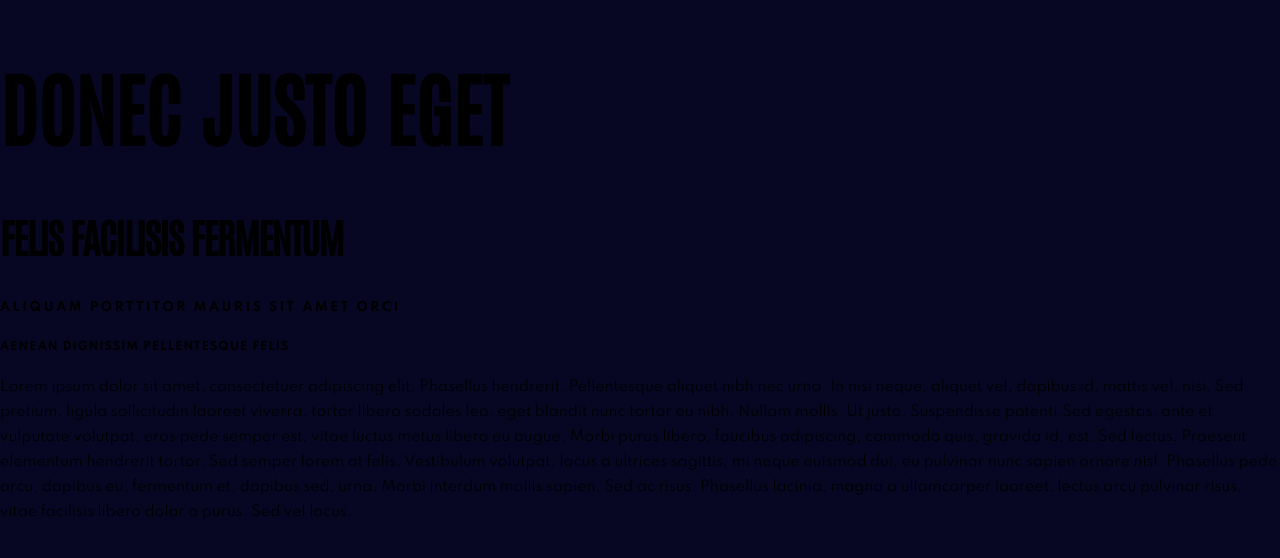
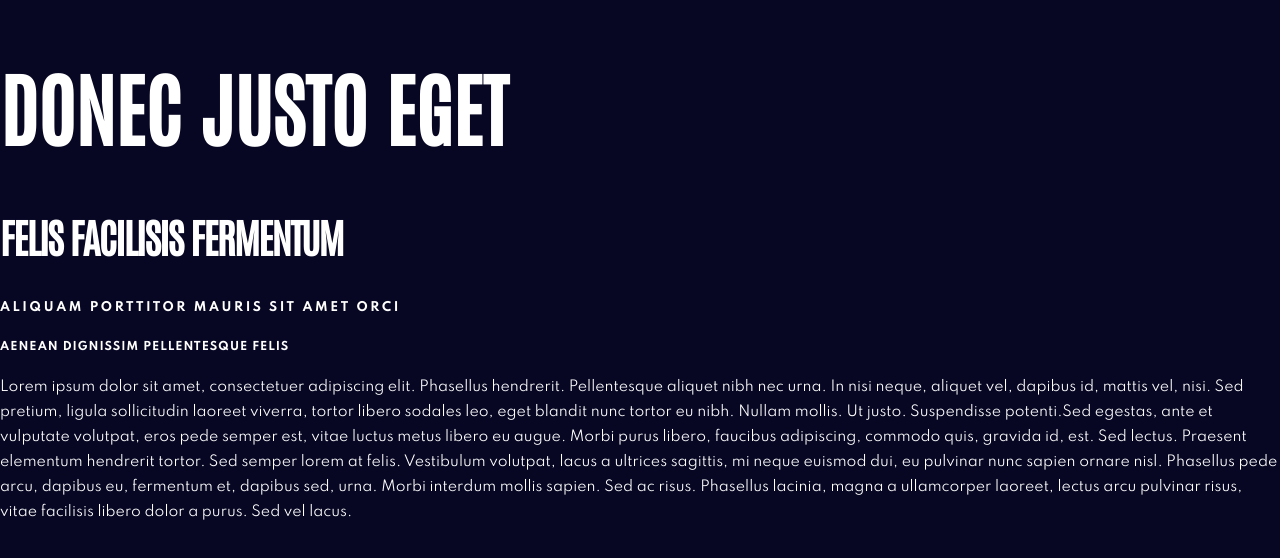
Before and after one commit to rparias/planets-fact-site, a React (Create React App) app: page / in a window 1280 px wide. Shown: the top 558 px of the page. Built offline with nearby package versions, Linux system fonts and the light colour scheme.

Commit message:
Global Styles - Colors

```diff
--- a/src/globalStyles.js
+++ b/src/globalStyles.js
@@ -1,11 +1,27 @@
 import { createGlobalStyle } from 'styled-components'
+
+export const COLORS = {
+  text: '#FFFFFF',
+  background: '#070724',
+  mercury: '#419EBB',
+  venus: '#EDA249',
+  earth: '#6F2ED6',
+  mars: '#D14C32',
+  jupiter: '#D83A34',
+  saturn: '#CD5120',
+  uranus: '#1EC2A4',
+  neptune: '#2D68F0',
+  darkGray: '#38384F',
+  lightGray: '#838391'
+}
 
 const GlobalStyle = createGlobalStyle`
 @import url('https://fonts.googleapis.com/css2?family=Antonio:wght@500&family=Spartan:wght@400;700&display=swap');
   body {
     margin: 0;
     padding: 0;
-    background: #070724;
+    color: ${COLORS.text};
+    background: ${COLORS.background};
     font-family: 'Spartan', sans-serif;
     font-size: 14px;
     font-weight: 400;
```
